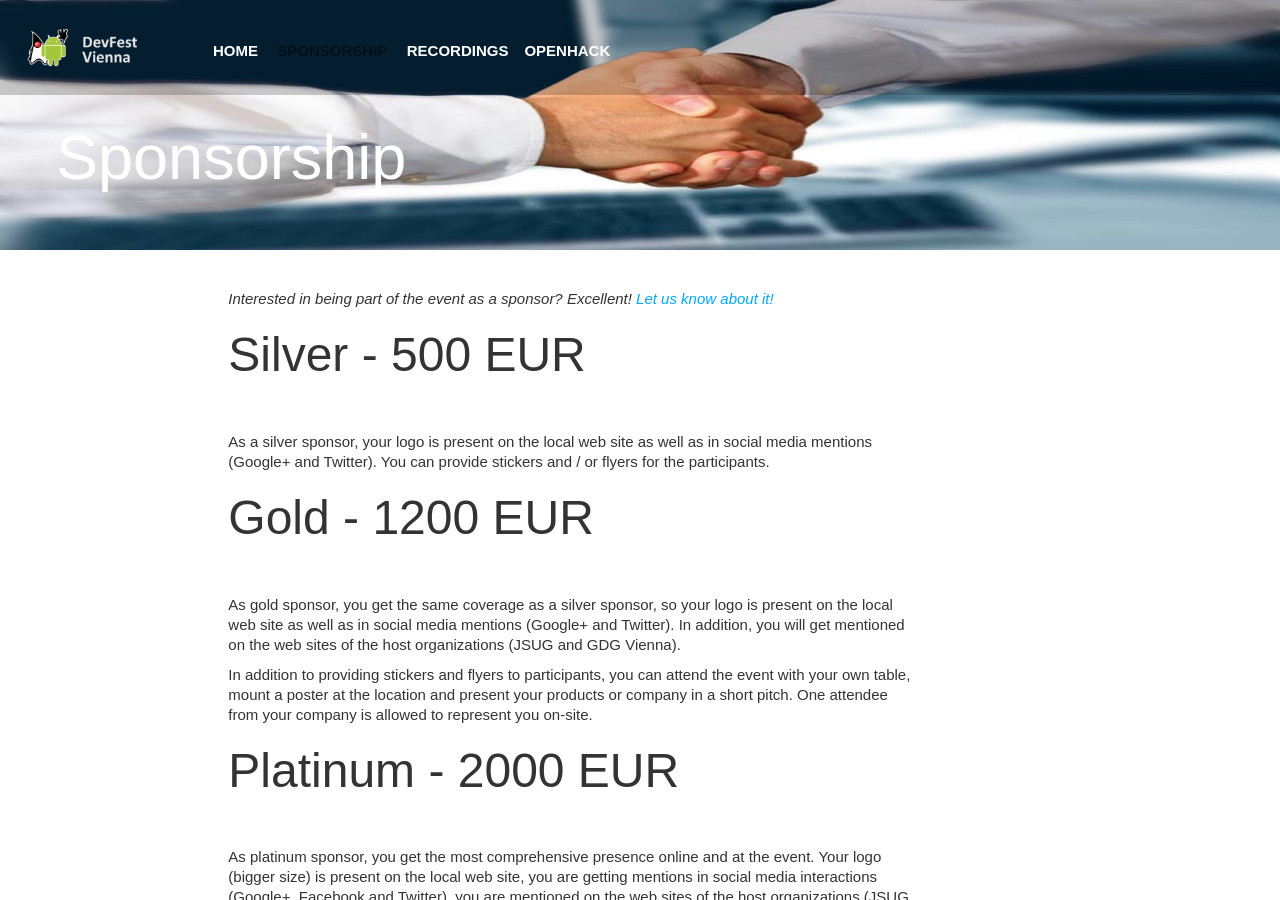
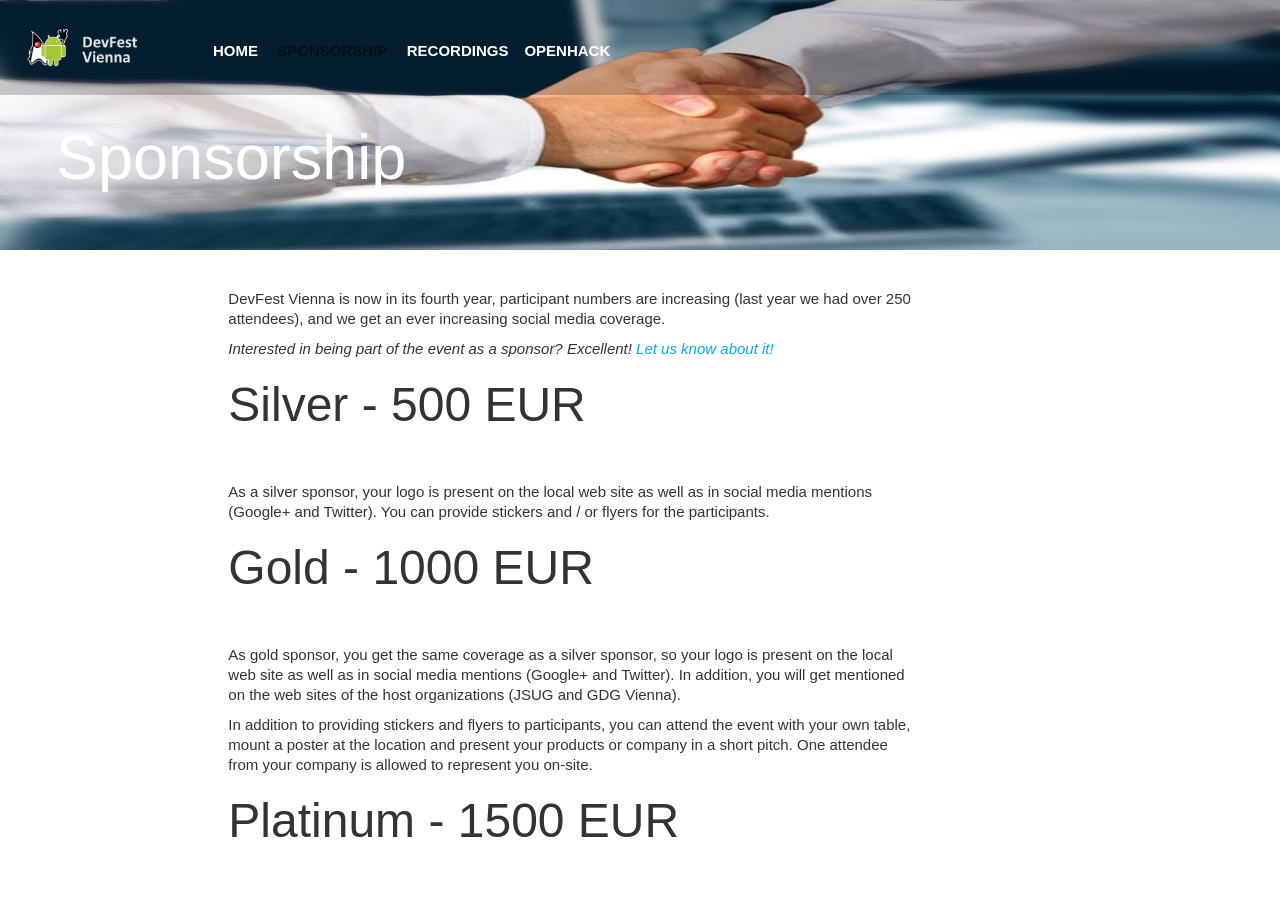
Before and after one commit to DevFestVienna/devfest-at-site, a Jekyll site: the page built from sponsor.md, in a window 1280 px wide and 900 px high. Built offline with Jekyll 4.4.1, drawn with Linux system fonts in a browser that asks for light colours; nearby versions of some CDN libraries; comment, search, counter and statistics services are not loaded.

Commit message:
Updated sponsorship packages
Adjusted prices of the sponsorship packages

```diff
--- a/sponsor.md
+++ b/sponsor.md
@@ -5,19 +5,21 @@ permalink: /sponsor/
 isStaticPost: true
 ---
 
+DevFest Vienna is now in its fourth year, participant numbers are increasing (last year we had over 250 attendees), and we get an ever increasing social media coverage.
+
 _Interested in being part of the event as a sponsor? Excellent! [Let us know about it!](mailto:team@devfest.at)_
 
 ### Silver - 500 EUR ###
 As a silver sponsor, your logo is present on the local web site as well as in social media mentions (Google+ and Twitter).
 You can provide stickers and / or flyers for the participants.
 
-### Gold - 1200 EUR ###
+### Gold - 1000 EUR ###
 As gold sponsor, you get the same coverage as a silver sponsor, so your logo is present on the local web site as well as in social media mentions (Google+ and Twitter).
 In addition, you will get mentioned on the web sites of the host organizations (JSUG and GDG Vienna).
 
 In addition to providing stickers and flyers to participants, you can attend the event with your own table, mount a poster at the location and present your products or company in a short pitch. One attendee from your company is allowed to represent you on-site.
 
-### Platinum - 2000 EUR ###
+### Platinum - 1500 EUR ###
 As platinum sponsor, you get the most comprehensive presence online and at the event. Your logo (bigger size) is present on the local web site, you are getting mentions in social media interactions (Google+, Facebook and Twitter), you are mentioned on the web sites of the host organizations (JSUG and GDG Vienna), and your logo will be present on their websites for a full year.
 
 Just the same, your presence at the location is at platinum level as well. Stickers, flyers, poster and a table are part of the package. Two attendees from your company are allowed to represent you on-site.
```
